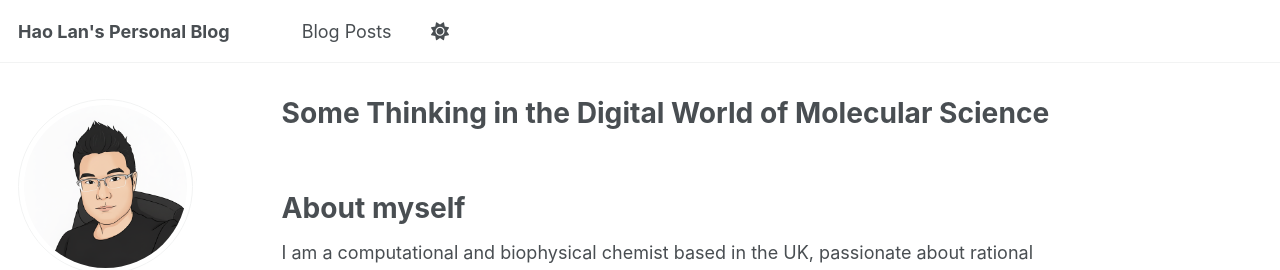
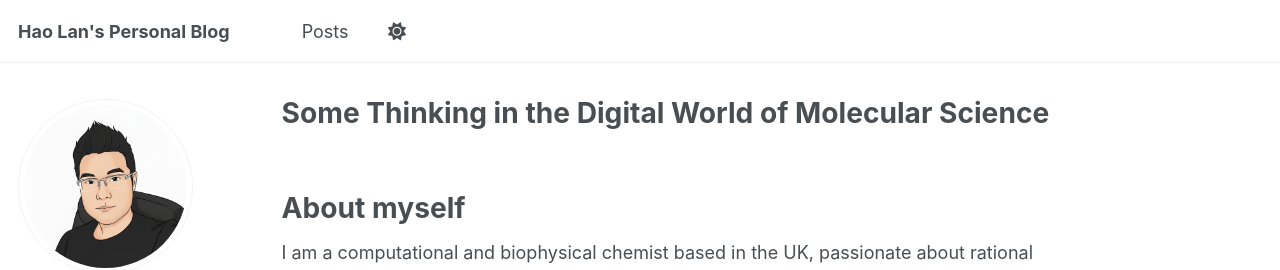
Before and after one commit to HaoLan-compchem/HaoLan-compchem.github.io, a Jekyll site: the page built from _pages/about.md, in a window 1280 px wide. Shown: the top 270 px of the page. Built offline with Jekyll 4.4.1, drawn with Linux system fonts in a browser that asks for light colours; some web fonts are replaced; a script that is not in the unit is left out.

Commit message:
Update navigation.yml

```diff
--- a/_data/navigation.yml
+++ b/_data/navigation.yml
@@ -20,7 +20,7 @@ main:
   #- title: "Portfolio"
     #url: /portfolio/
 
-  - title: "Blog Posts"
+  - title: "Posts"
     url: /year-archive/
 
   #- title: "CV"
```
